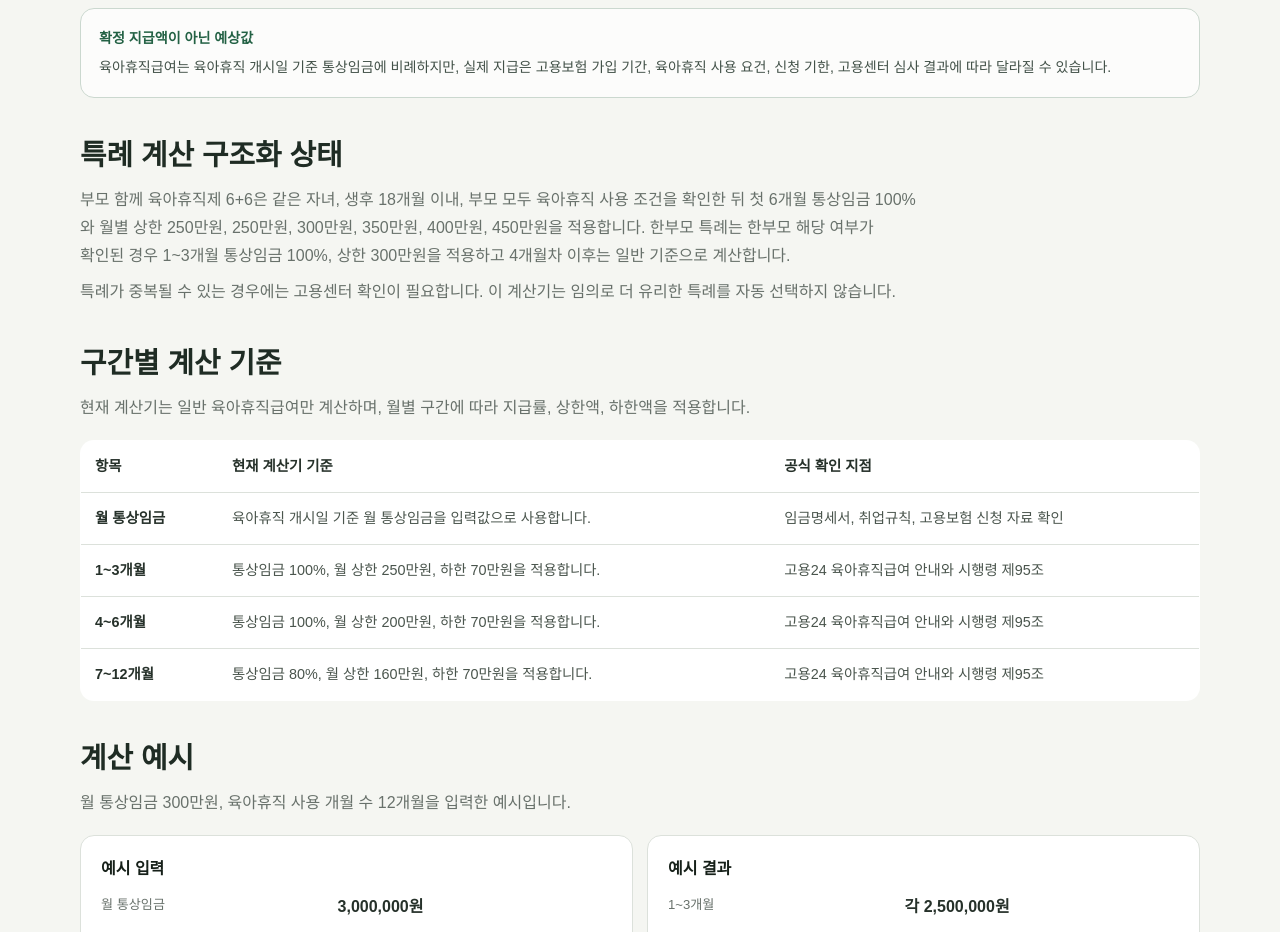
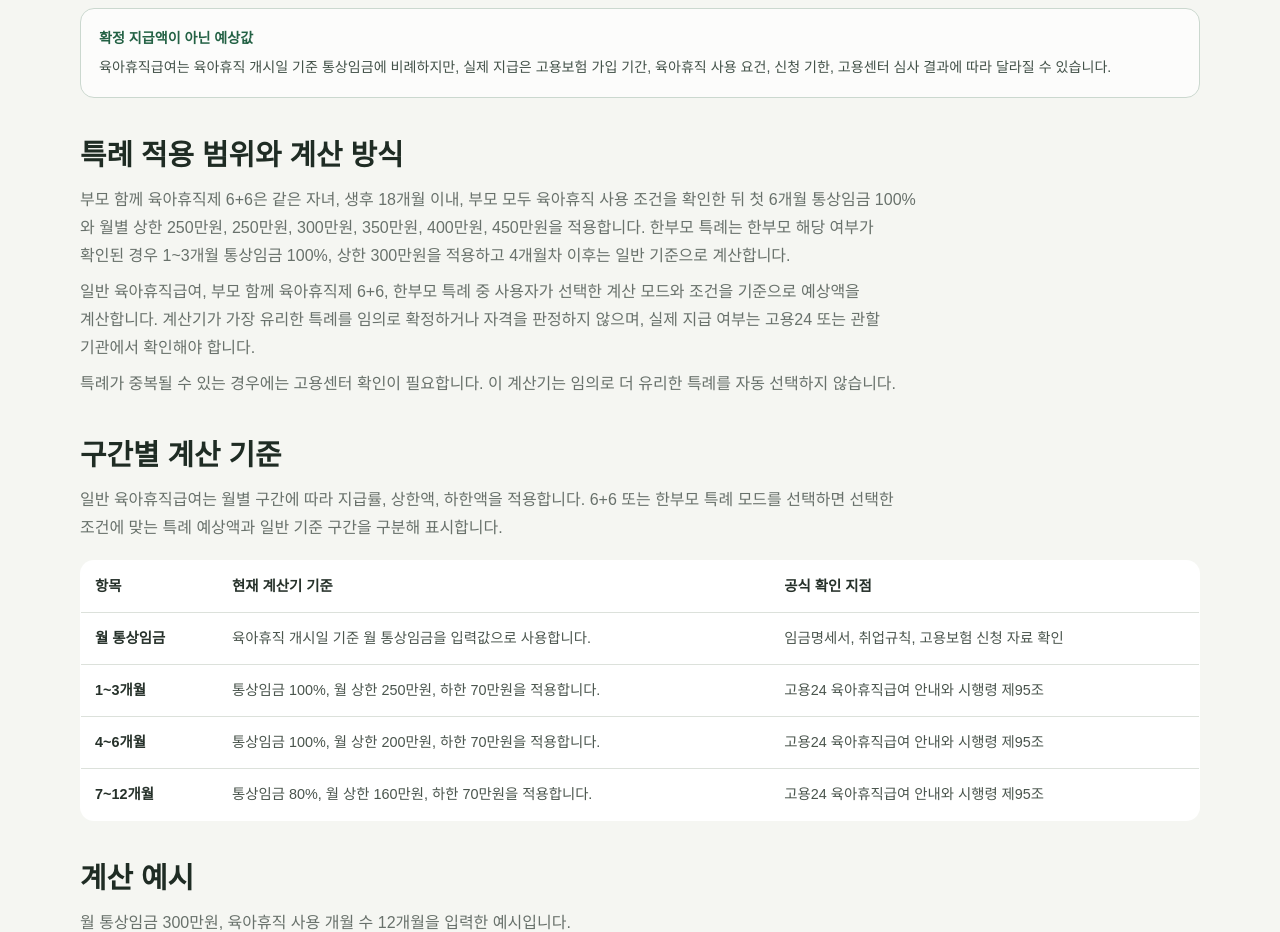
Before and after one commit to JulGi-Park/integrated-calculator, a Next.js app: page /calculators/parental-leave in a window 1280 px wide. Shown: the part 1900-2832 px from the top of the page. Built offline with nearby package versions, Linux system fonts and the light colour scheme.

Commit message:
fix: align parental leave guidance and vat source

```diff
--- a/components/calculators/ParentalLeaveContent.tsx
+++ b/components/calculators/ParentalLeaveContent.tsx
@@ -34,8 +34,15 @@ export function ParentalLeaveContent() {
 
       <section className={styles.section} aria-labelledby="special-policy-title">
         <div className={styles.sectionHeading}>
-          <h2 id="special-policy-title">특례 계산 구조화 상태</h2>
+          <h2 id="special-policy-title">특례 적용 범위와 계산 방식</h2>
           <p>{parentalLeaveSpecialPolicySummary}</p>
+          <p>
+            일반 육아휴직급여, 부모 함께 육아휴직제 6+6, 한부모 특례 중
+            사용자가 선택한 계산 모드와 조건을 기준으로 예상액을 계산합니다.
+            계산기가 가장 유리한 특례를 임의로 확정하거나 자격을 판정하지
+            않으며, 실제 지급 여부는 고용24 또는 관할 기관에서 확인해야
+            합니다.
+          </p>
           <p>
             특례가 중복될 수 있는 경우에는 고용센터 확인이 필요합니다. 이
             계산기는 임의로 더 유리한 특례를 자동 선택하지 않습니다.
@@ -47,8 +54,9 @@ export function ParentalLeaveContent() {
         <div className={styles.sectionHeading}>
           <h2 id="criteria-title">구간별 계산 기준</h2>
           <p>
-            현재 계산기는 일반 육아휴직급여만 계산하며, 월별 구간에 따라 지급률,
-            상한액, 하한액을 적용합니다.
+            일반 육아휴직급여는 월별 구간에 따라 지급률, 상한액, 하한액을
+            적용합니다. 6+6 또는 한부모 특례 모드를 선택하면 선택한 조건에
+            맞는 특례 예상액과 일반 기준 구간을 구분해 표시합니다.
           </p>
         </div>
         <div className={styles.tableScroll}>
--- a/components/calculators/parentalLeaveContentData.ts
+++ b/components/calculators/parentalLeaveContentData.ts
@@ -110,7 +110,7 @@ export const parentalLeaveFaqs: ParentalLeaveFaq[] = [
   {
     question: "12개월을 넘는 육아휴직도 계산할 수 있나요?",
     answer:
-      "이번 계산기는 1개월부터 12개월까지의 일반 육아휴직급여만 계산합니다. 12개월 초과, 분할 사용, 복합 제도 적용은 계산 범위에 포함하지 않습니다.",
+      "일반 모드에서는 1개월부터 12개월까지의 육아휴직급여를 계산합니다. 6+6 또는 한부모 특례 모드를 선택하면 선택한 조건에 맞는 특례 예상액과 일반 기준 구간을 구분해 계산합니다. 12개월 초과, 분할 사용, 복합 제도의 실제 적용 여부와 자격은 자동 판정하지 않으므로 고용24 또는 관할 기관에서 확인해야 합니다.",
   },
   {
     question: "하한액은 언제 적용되나요?",
--- a/components/calculators/vatProfitContentData.ts
+++ b/components/calculators/vatProfitContentData.ts
@@ -11,7 +11,7 @@ export const vatProfitOfficialSources = [
   {
     organization: "국세청",
     title: "부가가치세 안내",
-    url: "https://www.nts.go.kr/",
+    url: "https://www.nts.go.kr/nts/cm/cntnts/cntntsView.do?cntntsId=7693&mi=2272",
     supports: "신고, 납부, 과세유형별 안내 확인",
   },
 ] as const;
```
Also changed, not shown: 2 other files (tests, documents, lock files or other folders).
